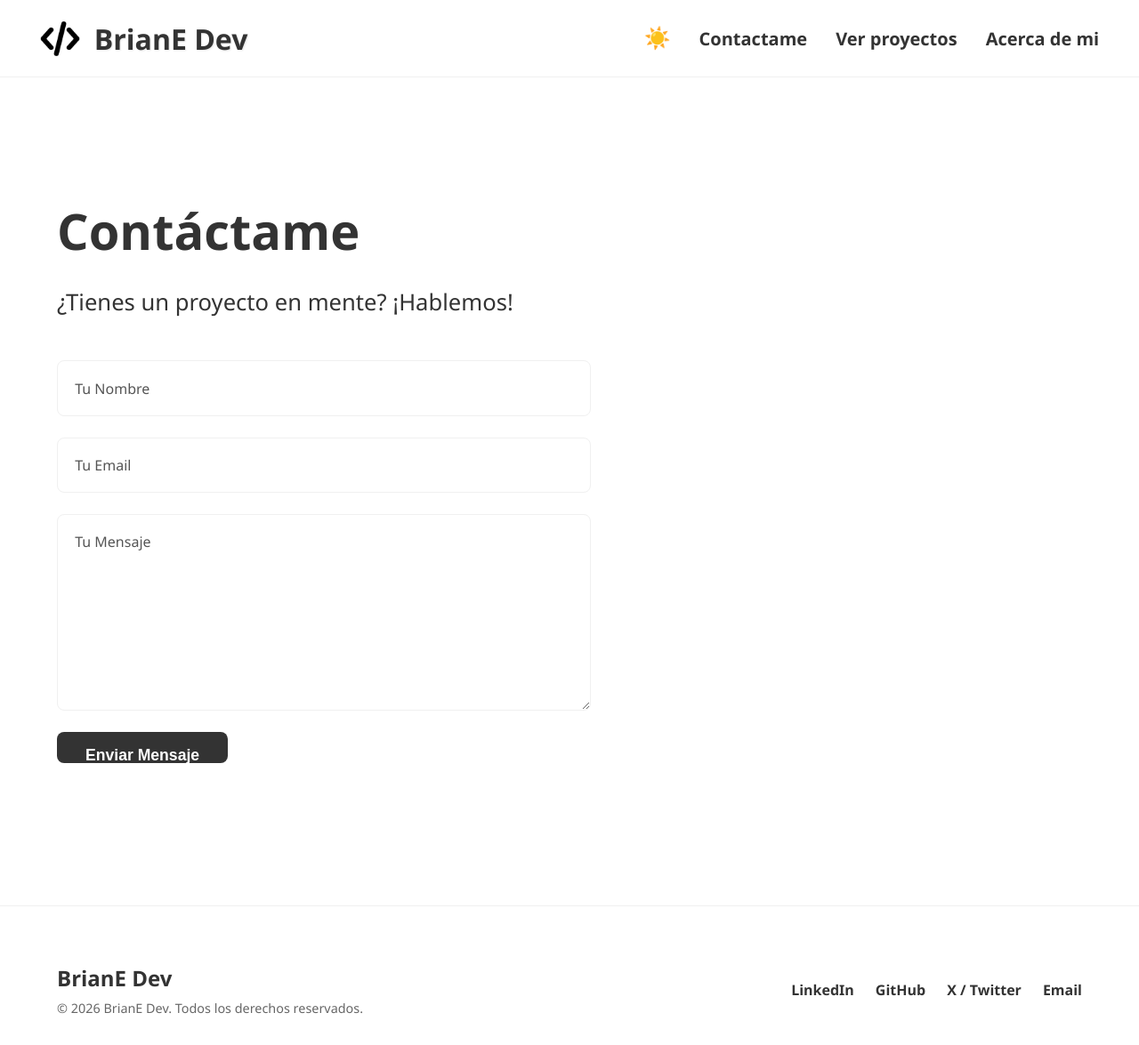
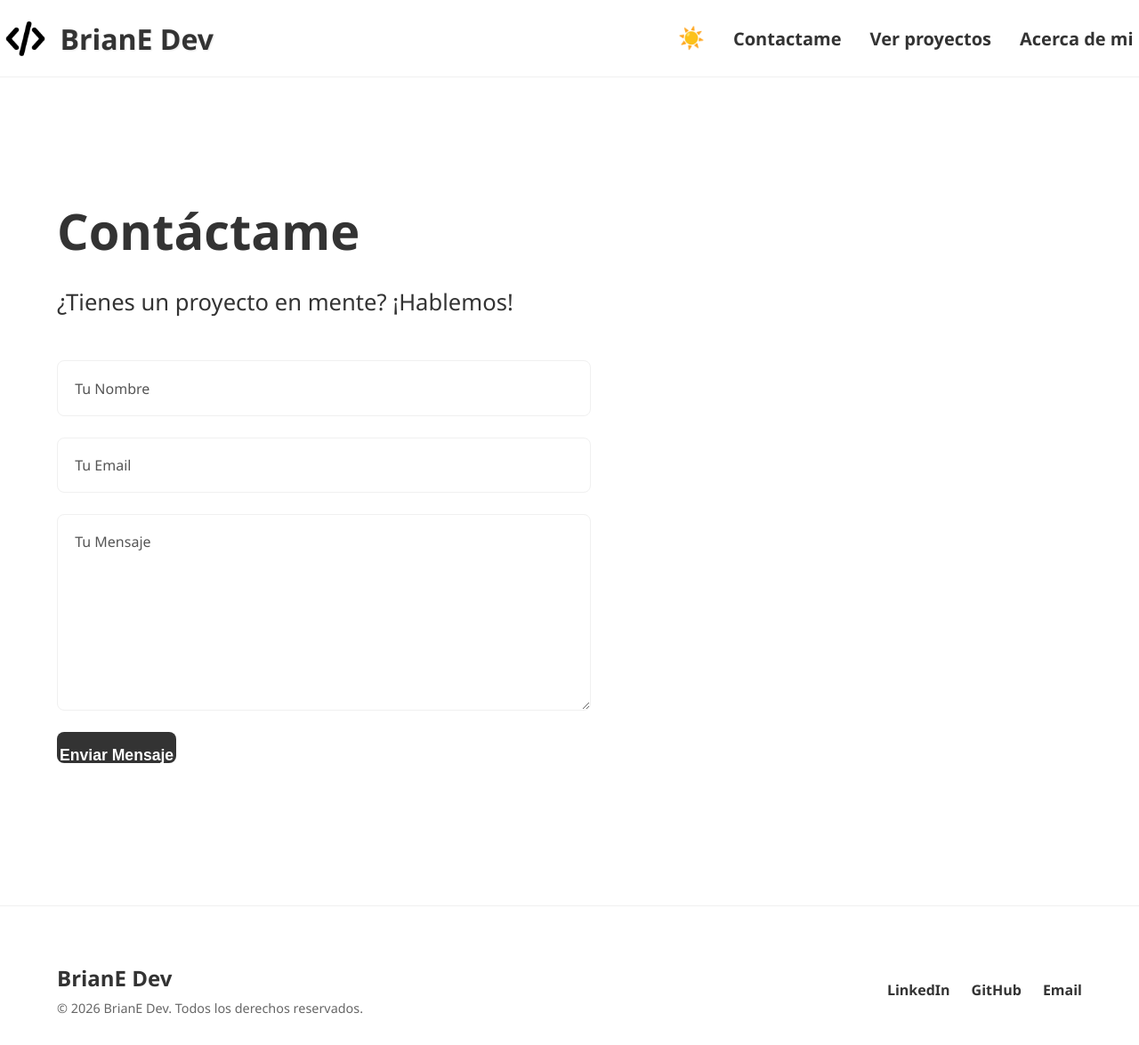
Before and after one commit to Bri-idk/BRIAN_E_DEV_PORTFOLIO, a React (Vite) app: page /contacto in a window 1280 px wide. Shown: the whole page at 89% size. Built offline with nearby package versions, Linux system fonts and the light colour scheme.

Commit message:
style: final design lock and asset refactor

```diff
--- a/src/App.css
+++ b/src/App.css
@@ -61,7 +61,7 @@
   background-color: var(--text-color);
   color: var(--bg-color);
   border: none;
-  padding: 1rem 2rem;
+  padding: 1rem 0.19rem;
   font-size: 1.1rem;
   font-weight: 600;
   border-radius: 8px;
@@ -74,7 +74,7 @@
   background-color: transparent;
   color: var(--text-color);
   border: 2px solid var(--text-color);
-  padding: 1rem 2rem;
+  padding: 1rem 0.19rem;
   font-size: 1.1rem;
   font-weight: 600;
   border-radius: 8px;
--- a/src/App.jsx
+++ b/src/App.jsx
@@ -76,10 +76,9 @@ function App() {
               <p>© {new_string_date} BrianE Dev. Todos los derechos reservados.</p>
             </div>
             <div className="footer-socials">
-              <a href="https://linkedin.com" target="_blank" rel="noopener noreferrer" className="social-link">LinkedIn</a>
-              <a href="https://github.com" target="_blank" rel="noopener noreferrer" className="social-link">GitHub</a>
-              <a href="https://twitter.com" target="_blank" rel="noopener noreferrer" className="social-link">X / Twitter</a>
-              <a href="mailto:tuemail@ejemplo.com" className="social-link">Email</a>
+              <a href="https://www.linkedin.com/in/brian-pineda-martinez-dev/" target="_blank" rel="noopener noreferrer" className="social-link">LinkedIn</a>
+              <a href="https://github.com/Bri-idk?tab=repositories" target="_blank" rel="noopener noreferrer" className="social-link">GitHub</a>
+              <a href="https://mail.google.com/mail/?view=cm&fs=1&to=briane.pinedamartinez@gmail.com" className="social-link">Email</a>
             </div>
           </div>
         </footer>
--- a/src/navbar.css
+++ b/src/navbar.css
@@ -12,9 +12,9 @@
   display: flex;
   justify-content: space-between;
   align-items: center;
-  width: 93%;
+  width: 99%;
   margin: 0 auto;
-  padding: 0 1rem;
+  padding: 0 0rem;
 }
 
 .brand {
```
